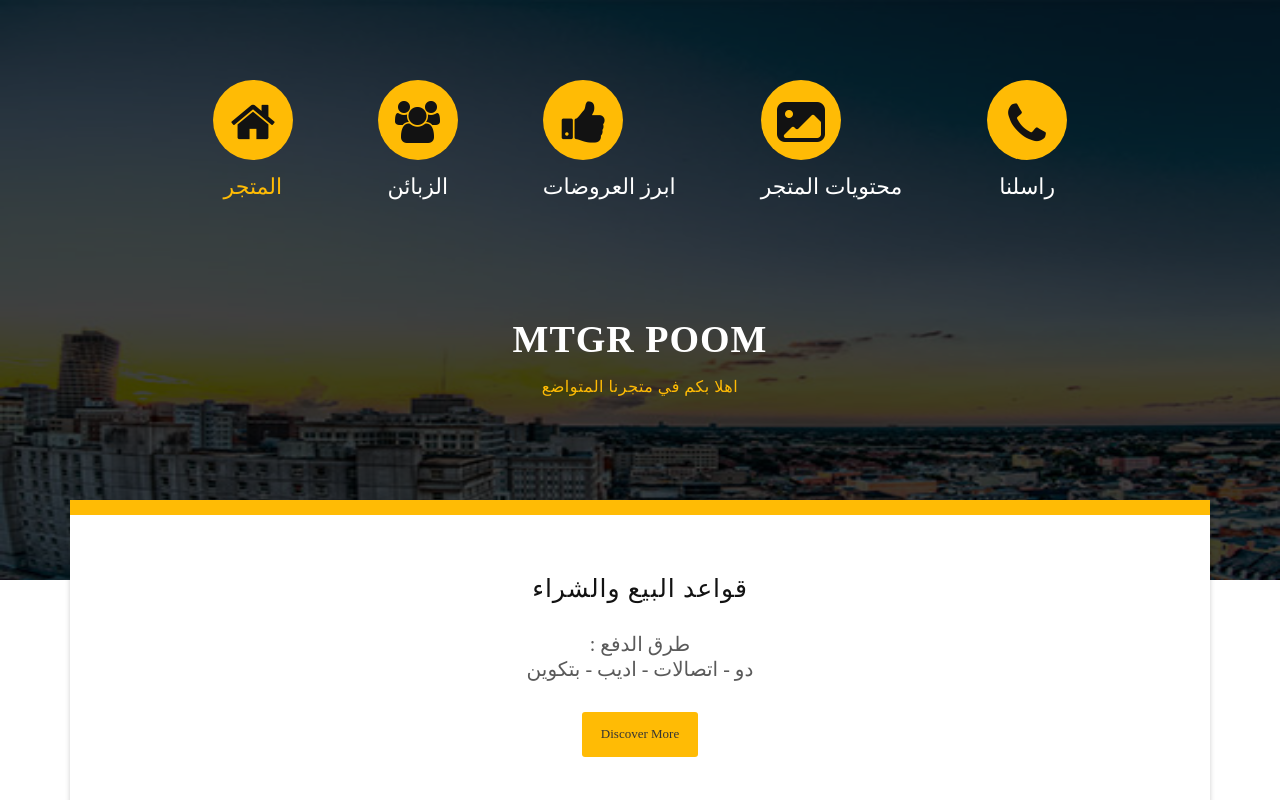
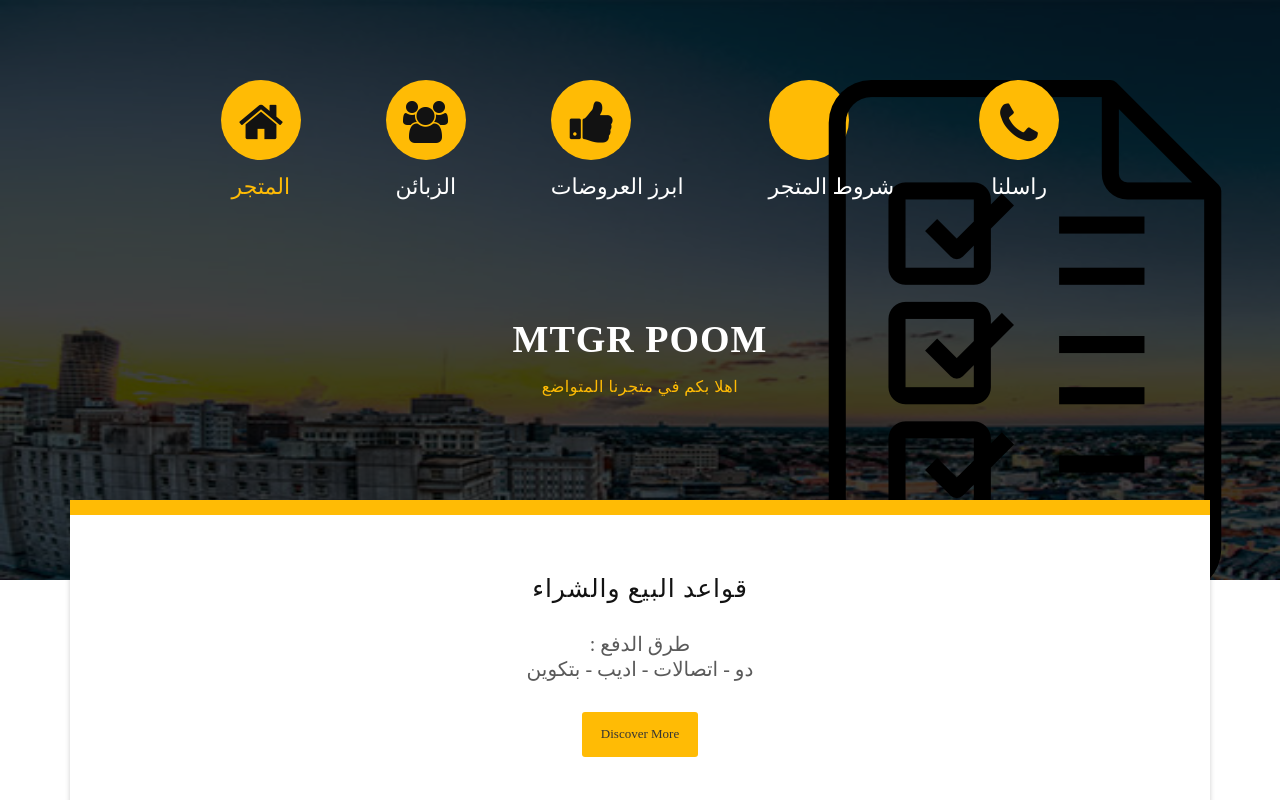
Before and after one commit to mtgr1/store, a plain HTML site: page index.html in a window 1280 px wide. Shown: the top 800 px of the page. Drawn offline with nearby package versions, Linux system fonts and the light colour scheme; files whose address does not match are found by name.

Commit message:
Update index.html

```diff
--- a/index.html
+++ b/index.html
@@ -45,7 +45,7 @@ https://templatemo.com/tm-503-newline
                 <li class="selected"><a href="#0"><div class="image-icon"><img src="home-icon.png"></div><h6>المتجر</h6></a></li>
                 <li><a href="#0"><div class="image-icon"><img src="about-icon.png"></div><h6>الزبائن</h6></a></li>
                 <li><a href="#0"><div class="image-icon"><img src="featured-icon.png"></div><h6>ابرز العروضات</h6></a></li>
-                <li><a href="#0"><div class="image-icon"><img src="projects-icon.png"></div><h6>محتويات المتجر</h6></a></li>
+                <li><a href="#0"><div class="image-icon"><img src="16.png"></div><h6>شروط المتجر</h6></a></li>
                 <li><a href="#0"><div class="image-icon"><img src="contact-icon.png"></div><h6>راسلنا</h6></a></li>
               </ul>
             </nav>
```
